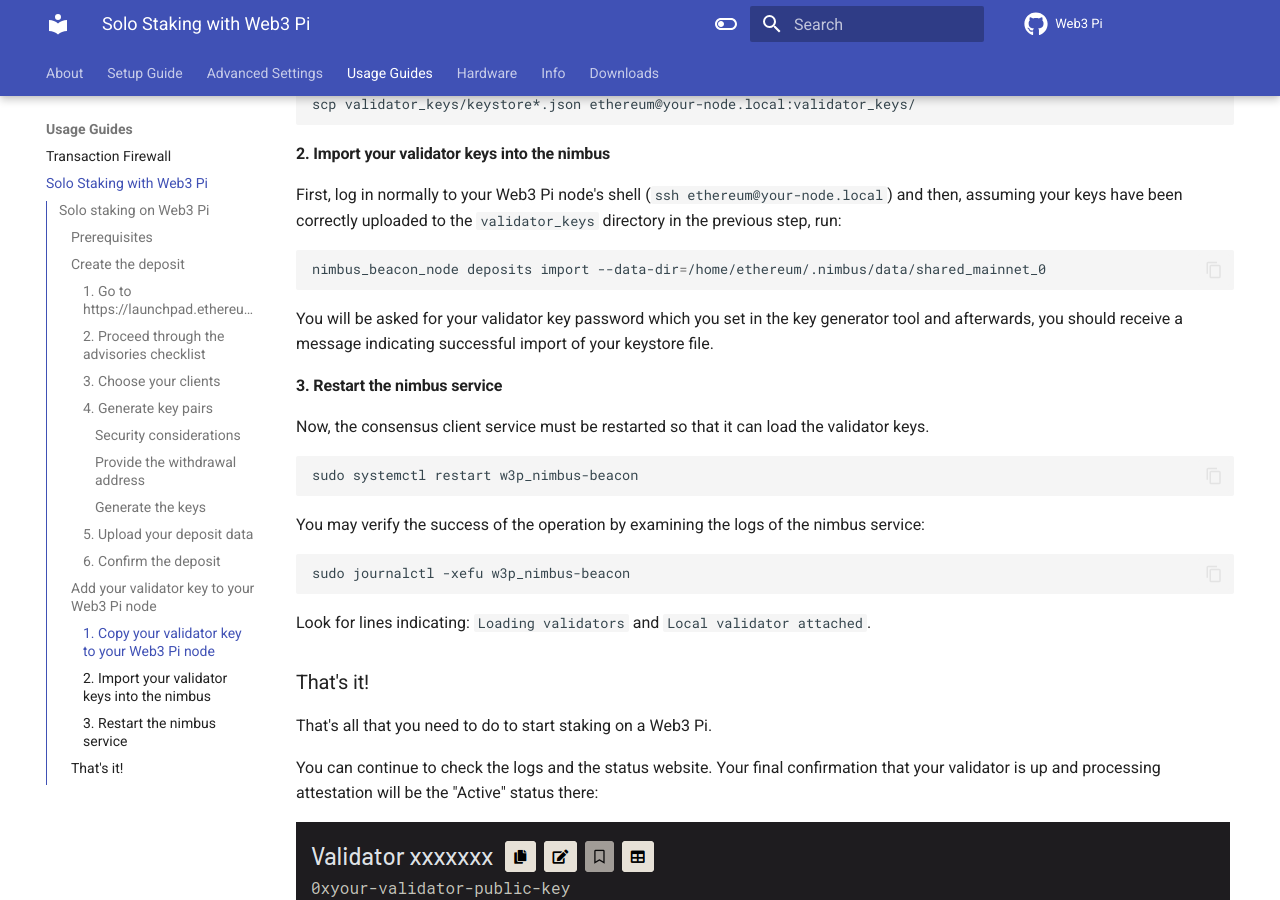
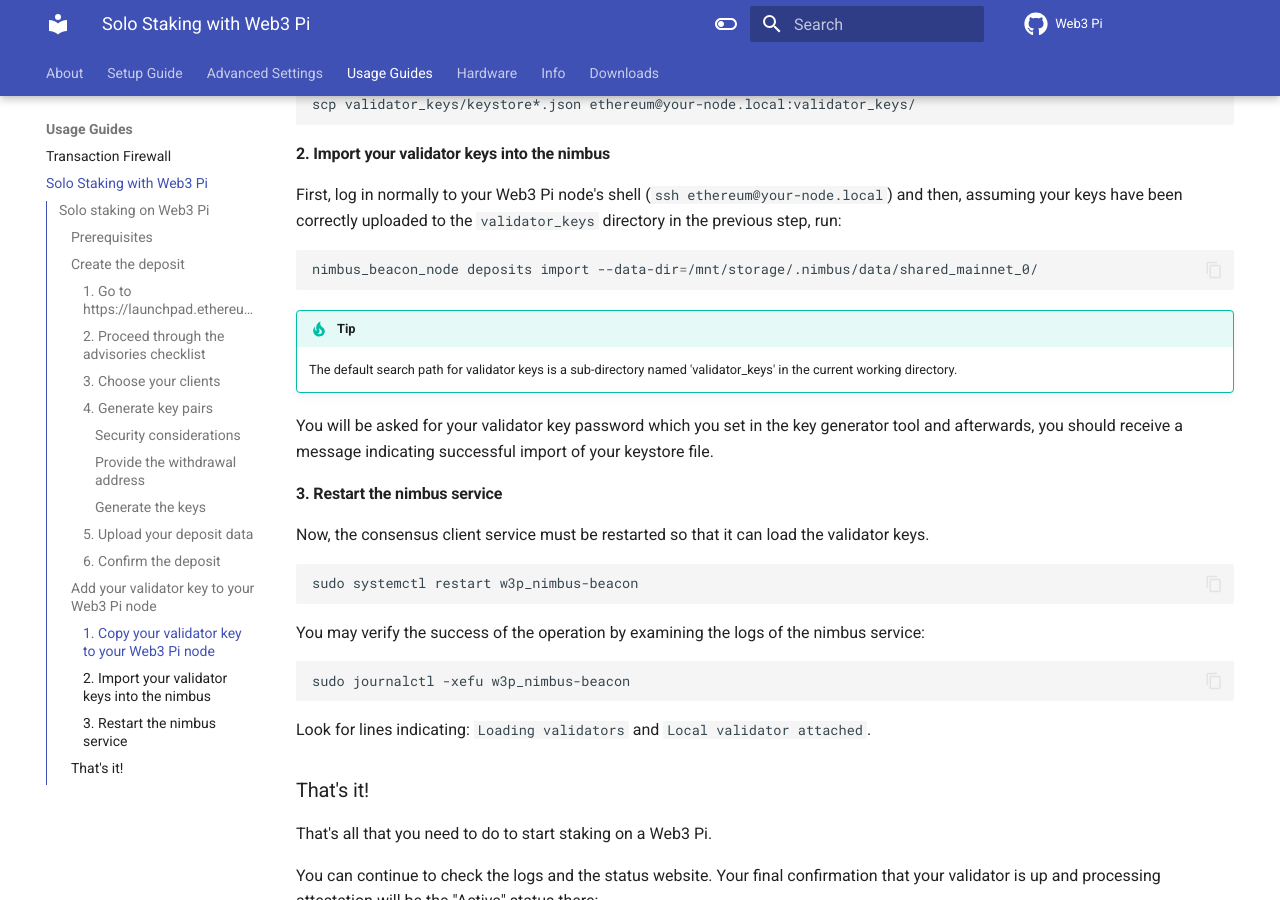
Before and after one commit to Web3-Pi/setup-guide, an MkDocs documentation site: the page built from docs/Guides/staking.md, in a window 1280 px wide and 900 px high, scrolled down 10565 px. Built offline with MkDocs 1.6.1 and Material for MkDocs 9.7.7, drawn with Linux system fonts in a browser that asks for light colours; comment, search, counter and statistics services are not loaded.

Commit message:
Nimbus --data-dir fix

````diff
--- a/docs/Guides/staking.md
+++ b/docs/Guides/staking.md
@@ -193,8 +193,11 @@
 run:
 
 ```bash
-nimbus_beacon_node deposits import --data-dir=/home/ethereum/.nimbus/data/shared_mainnet_0
+nimbus_beacon_node deposits import --data-dir=/mnt/storage/.nimbus/data/shared_mainnet_0/
 ```
+
+!!! tip "Tip"
+    The default search path for validator keys is a sub-directory named 'validator_keys' in the current working directory.
 
 You will be asked for your validator key password which you set in the key generator tool and
 afterwards, you should receive a message indicating successful import of your keystore file.
````
